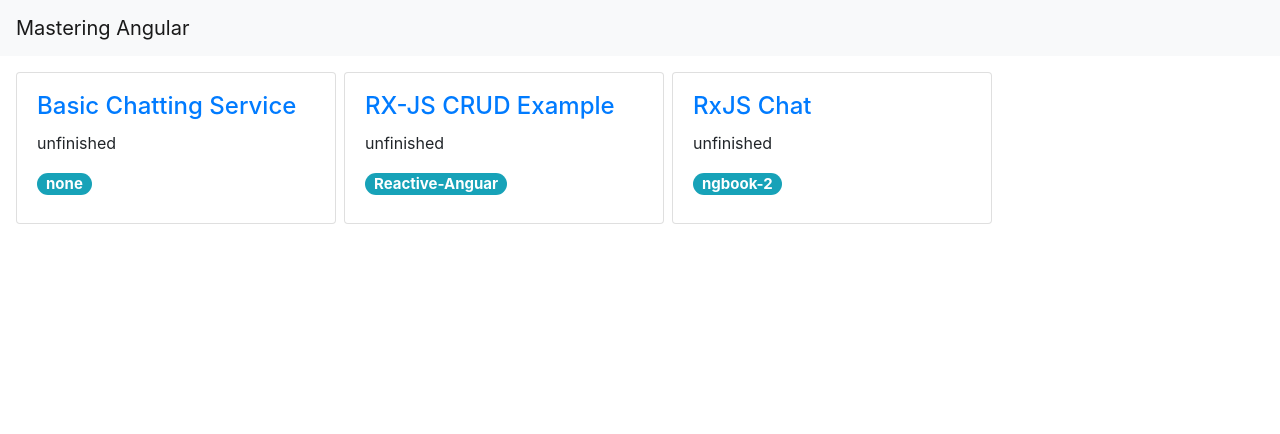
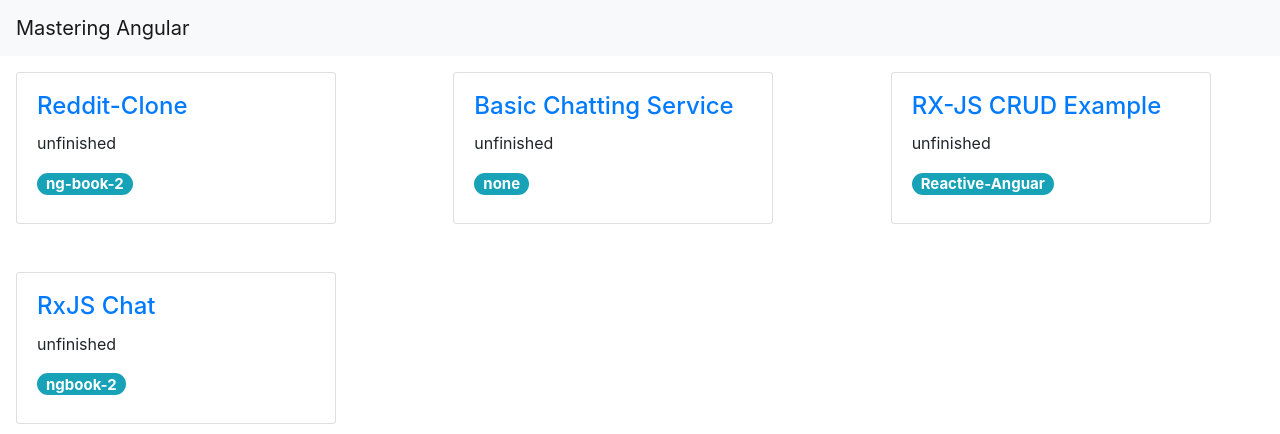
Before and after one commit to karocksjoelee/angular-learn-notes, an Angular app: page / in a window 1280 px wide. Shown: the top 434 px of the page. Built offline with nearby package versions, Linux system fonts and the light colour scheme.

Commit message:
[Angular] New Course Module : Reddit Clone

```diff
--- a/src/app/app.module.ts
+++ b/src/app/app.module.ts
@@ -10,9 +10,11 @@
 import { ContentComponent } from './content/content.component';
 
 import { CoursesService } from './shared/services/course.service';
+import { CourseItemComponent } from './content/course-item/course-item.component';
 
 const routes = [
   { path: '', component: ContentComponent },
+  { path: 'reddit', loadChildren: 'app/reddit-clone/reddit-clone.module#RedditCloneModule'},
   { path: 'chat', loadChildren: 'app/real-time-chat/real-time-chat.module#RealTimeChatModule'},
   { path: 'rx-crud', loadChildren: 'app/rx-crud-service/rx-crud-service.module#RxCrudServiceModule' },
   { path: 'rx-chat', loadChildren: 'app/rx-chat/rx-chat.module#RxChatModule' }
@@ -21,7 +23,8 @@
 @NgModule({
   declarations: [
     AppComponent,
-    ContentComponent
+    ContentComponent,
+    CourseItemComponent
   ],
   imports: [
     BrowserModule,
--- a/src/app/content/content.component.css
+++ b/src/app/content/content.component.css
@@ -1,7 +1,7 @@
 .wrapper {
   display: grid;
-  grid-template-columns: repeat(4,1fr);
-  grid-gap: 0.5em;
+  grid-template-columns: repeat(3,1fr);
+  grid-gap: 3em;
   margin-top: 1em;
   margin-left: 1em;
 }
--- a/src/app/content/content.component.html
+++ b/src/app/content/content.component.html
@@ -1,9 +1,5 @@
 <div class="wrapper">
-  <div class="card" style="width: 20rem;" *ngFor="let course of courses">
-    <div class="card-body">
-      <h4 class="card-title"><a [routerLink]="[course.ngRoutePath]">{{course.name}}</a></h4>
-      <p class="card-text">{{course.description}}</p>
-      <h5><span class="badge badge-pill badge-info">{{course.sourceTag}}</span></h5>
-    </div>
+  <div *ngFor="let course of courses">
+      <app-course-item [course]="course"></app-course-item>
   </div>
 </div>
--- /dev/null
+++ b/src/app/content/course-item/course-item.component.html
@@ -0,0 +1,7 @@
+<div class="card" style="width: 20rem;">
+  <div class="card-body">
+    <h4 class="card-title"><a [routerLink]="[course.ngRoutePath]">{{course.name}}</a></h4>
+    <p class="card-text">{{course.description}}</p>
+    <h5><span class="badge badge-pill badge-info">{{course.sourceTag}}</span></h5>
+  </div>
+</div>
--- /dev/null
+++ b/src/app/content/course-item/course-item.component.ts
@@ -0,0 +1,17 @@
+import { Component, OnInit, Input } from '@angular/core';
+import { Course } from '../../shared/models/course';
+
+@Component({
+  selector: 'app-course-item',
+  templateUrl: './course-item.component.html',
+  styleUrls: ['./course-item.component.css']
+})
+export class CourseItemComponent implements OnInit {
+  @Input() course: Course;
+
+  constructor() { }
+
+  ngOnInit() {
+  }
+
+}
--- /dev/null
+++ b/src/app/reddit-clone/reddit-clone.component.html
@@ -0,0 +1,3 @@
+<p>
+  Reddit-Clone Works !
+</p>
--- /dev/null
+++ b/src/app/reddit-clone/reddit-clone.component.ts
@@ -0,0 +1,15 @@
+import { Component, OnInit } from '@angular/core';
+
+@Component({
+  selector: 'app-reddit-clone',
+  templateUrl: './reddit-clone.component.html',
+  styleUrls: ['./reddit-clone.component.css']
+})
+export class RedditCloneComponent implements OnInit {
+
+  constructor() { }
+
+  ngOnInit() {
+  }
+
+}
--- a/src/app/shared/services/course.service.ts
+++ b/src/app/shared/services/course.service.ts
@@ -5,6 +5,12 @@
 export class CoursesService {
 
   courses: Course[] = [
+    {
+      name: 'Reddit-Clone',
+      description: 'unfinished',
+      sourceTag: 'ng-book-2',
+      ngRoutePath: '/reddit'
+    },
     {
       name: 'Basic Chatting Service',
       description: 'unfinished',
```
Also changed, not shown: src/app/reddit-clone/reddit-clone.module.ts (added, +19 -0 lines), src/app/content/course-item/course-item.component.css (added), src/app/reddit-clone/reddit-clone.component.css (added), 2 other files (tests, documents, lock files or other folders).
